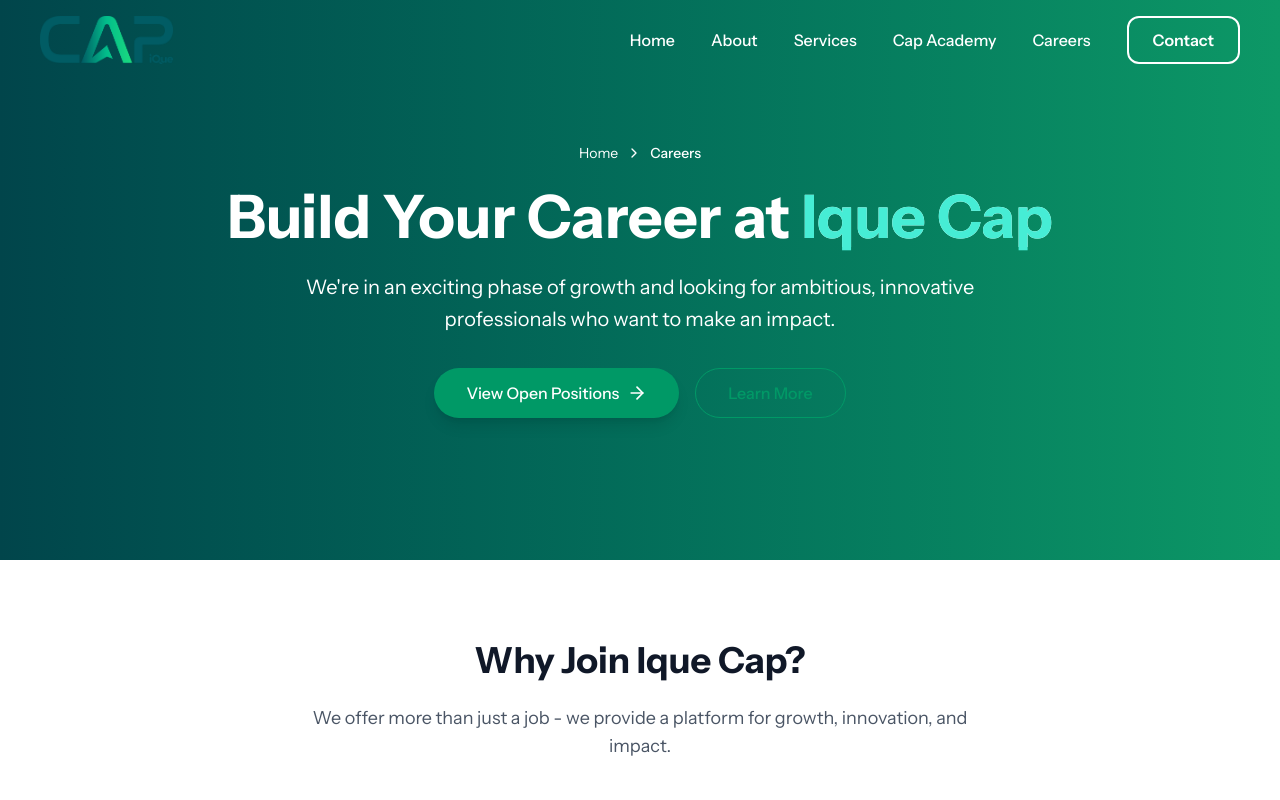
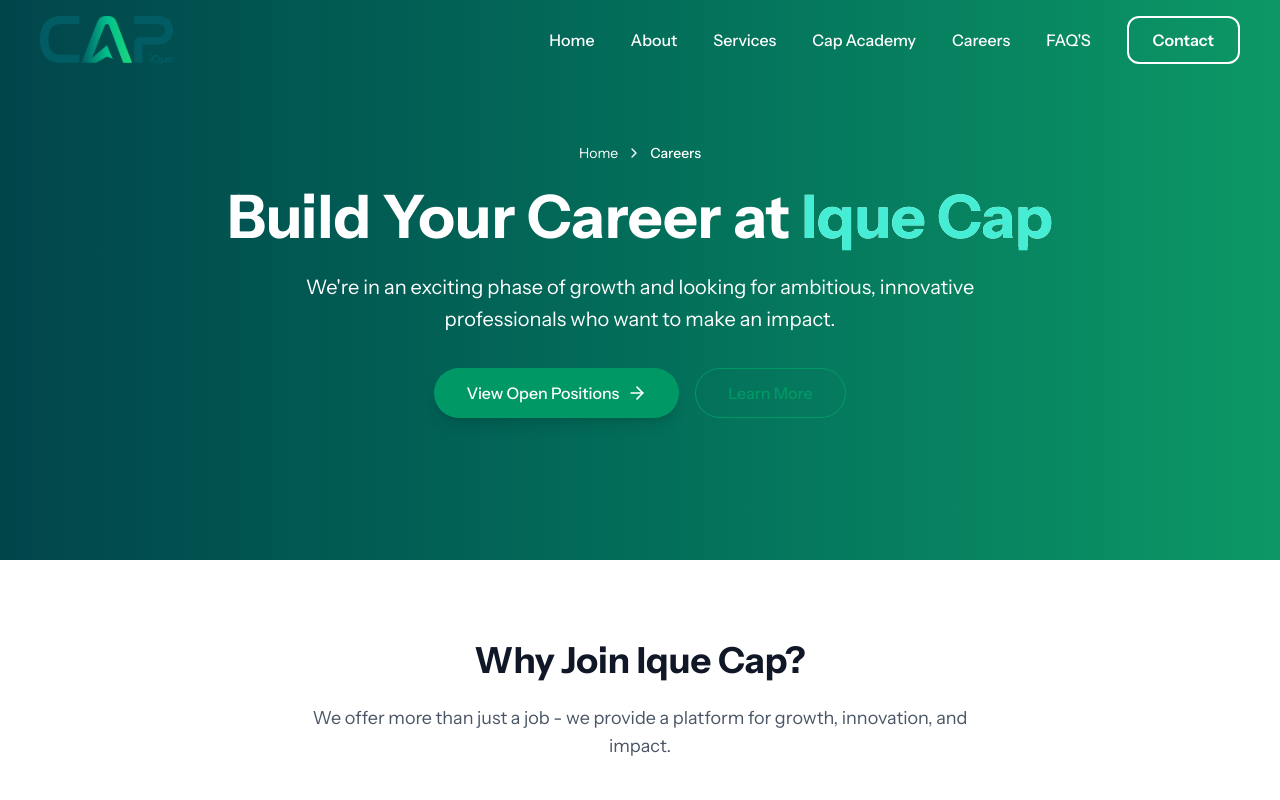
Before and after one commit to ASHIQANWARK/iquecap, a React (Vite) app: page /careers in a window 1280 px wide. Shown: the top 800 px of the page. Built offline with nearby package versions, Linux system fonts and the light colour scheme.

Commit message:
initial commit

```diff
--- a/src/App.jsx
+++ b/src/App.jsx
@@ -11,6 +11,7 @@ import ServicesSection from './pages/Services';
 import PrivacyPolicy from './pages/Privacypolicy';
 import CapAdvisor from './pages/Capadvisor';
 import Career from './pages/Career';
+import FAQSection from "./pages/Faq";
 
 
 const ScrollToTop = () => {
@@ -39,6 +40,7 @@ function App() {
         <Route path="/privacypolicy" element={<PrivacyPolicy />} />
         <Route path="/capacademy" element={<CapAdvisor />} />
         <Route path="/careers" element={<Career />} />
+        <Route path="/faqs" element={<FAQSection />} />
 
       </Routes>
       <Footer />
--- a/src/components/Navbar.jsx
+++ b/src/components/Navbar.jsx
@@ -42,6 +42,7 @@ const Navbar = () => {
     { name: "Services", path: "/services",},
     { name: "Cap Academy", path: "/capacademy" },
     { name: "Careers", path: "/careers" },
+    {name: "FAQ'S", path:"/faqs"},
 
   ];
 
--- a/src/pages/Home.jsx
+++ b/src/pages/Home.jsx
@@ -5,11 +5,11 @@ import MissionVision from "../pages/Mission";
 import Chatbot from "../pages/Chatbot";
 import Why from "../pages/why";
 // import Team from "../pages/Team";
-import Faq from "../pages/Faq";
+
 
 import Awards from "../pages/Awards";
 import Testimonials from "../pages/Testimonials";
-import Founder from "./Founder";
+
 
 
 const Home = () => {
@@ -21,7 +21,7 @@ const Home = () => {
       <Why />
       <Testimonials />
       {/* <Team /> */}
-      <Faq />
+
       <Chatbot />
     </div>
   );
```
